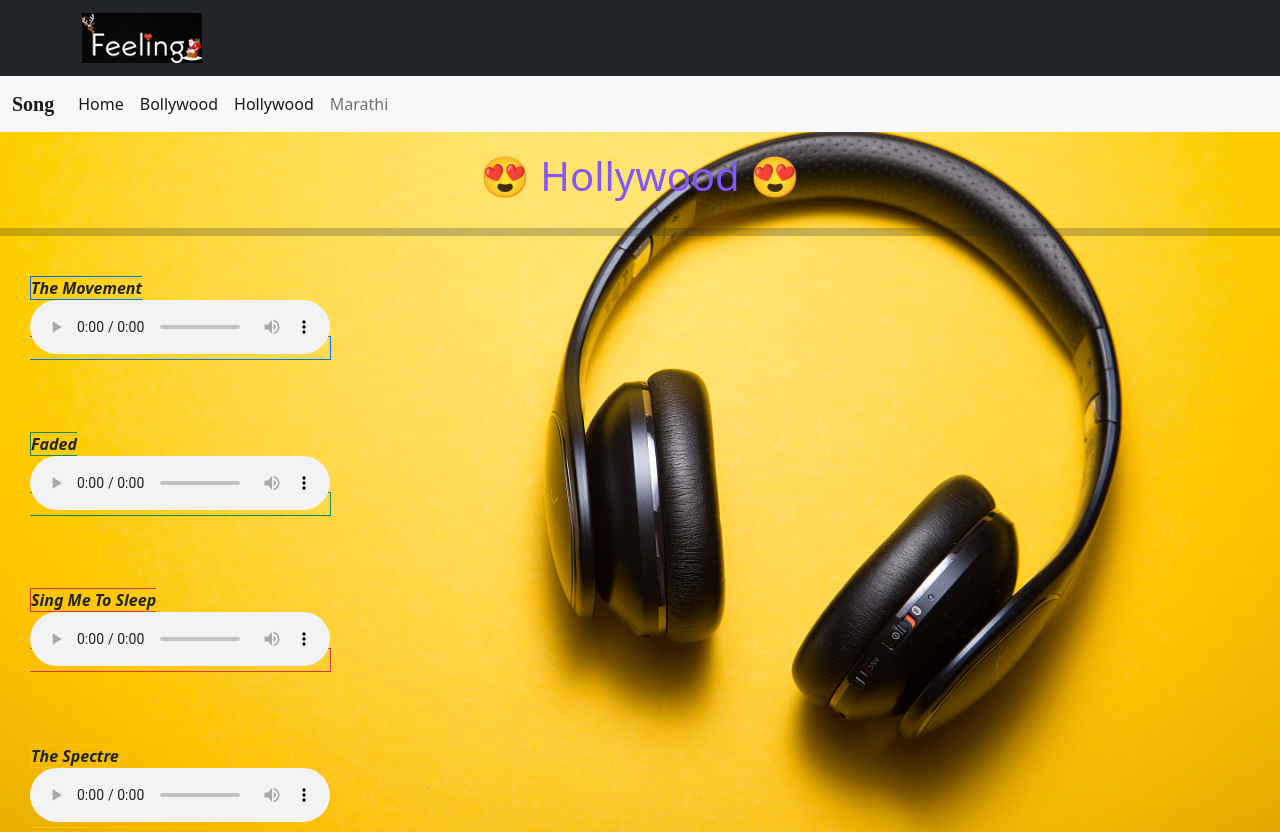
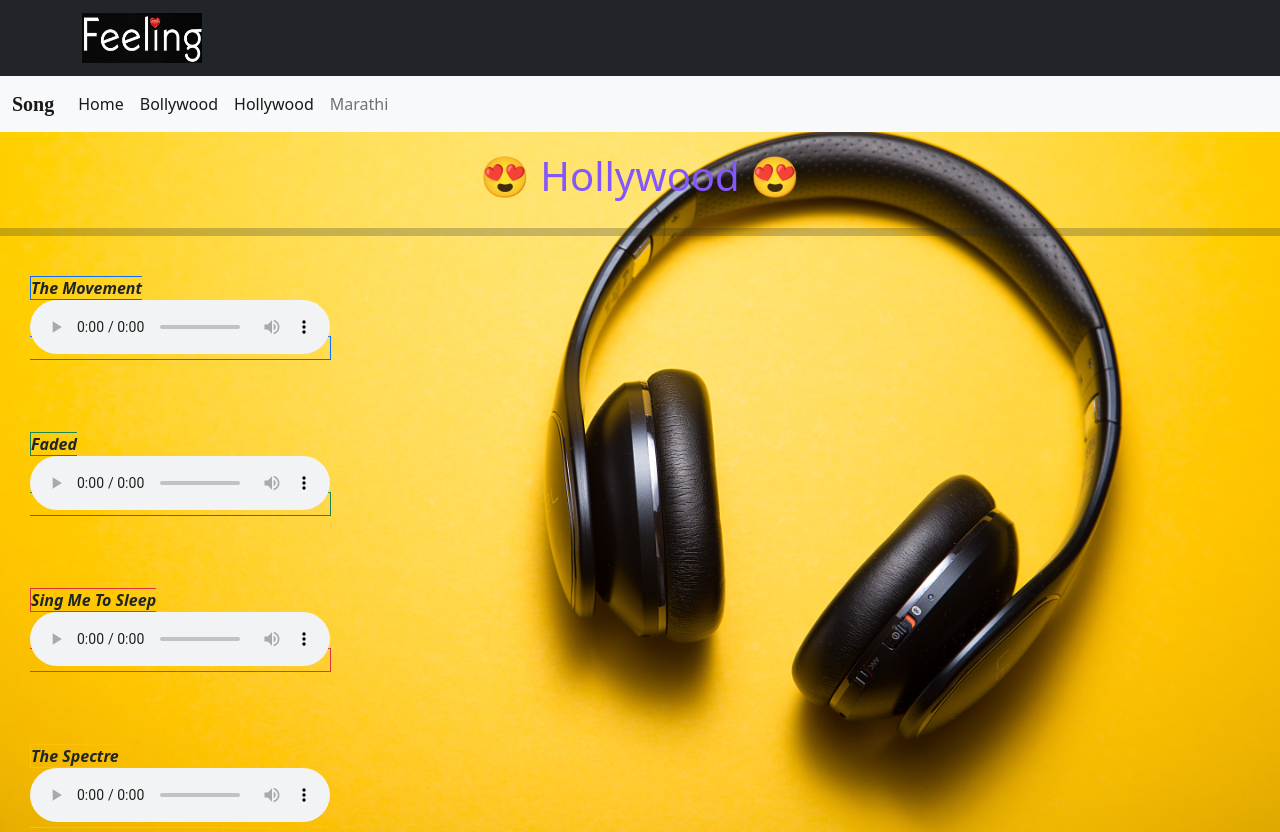
Before and after one commit to anujpatil8765/feelings, a plain HTML site: page Hollywood.html in a window 1280 px wide. Shown: the top 832 px of the page. Drawn offline with nearby package versions, Linux system fonts and the light colour scheme.

Commit message:
Update Hollywood.html

```diff
--- a/Hollywood.html
+++ b/Hollywood.html
@@ -20,7 +20,7 @@
 <nav class="navbar navbar-dark bg-dark">
     <div class="container">
       <a class="navbar-brand" href="#">
-        <img src="Images/lobo.jpg" alt="" width="120" height="50">
+        <img src="Images/feeling.jpg" alt="" width="120" height="50">
       </a>
     </div>
   </nav>
```
